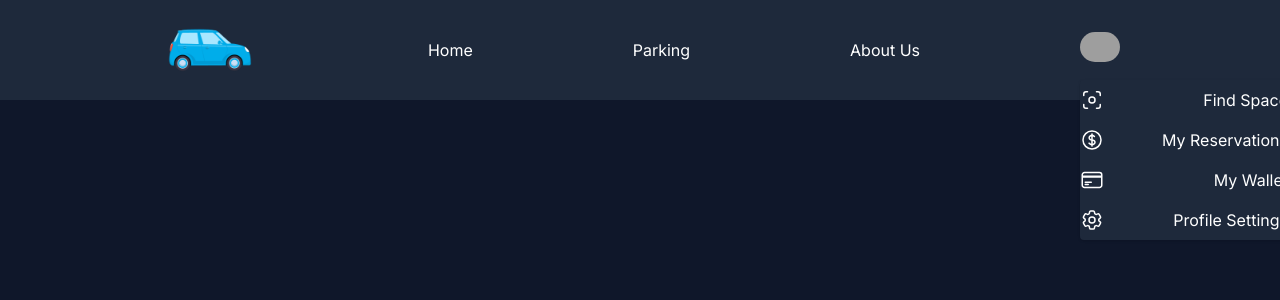
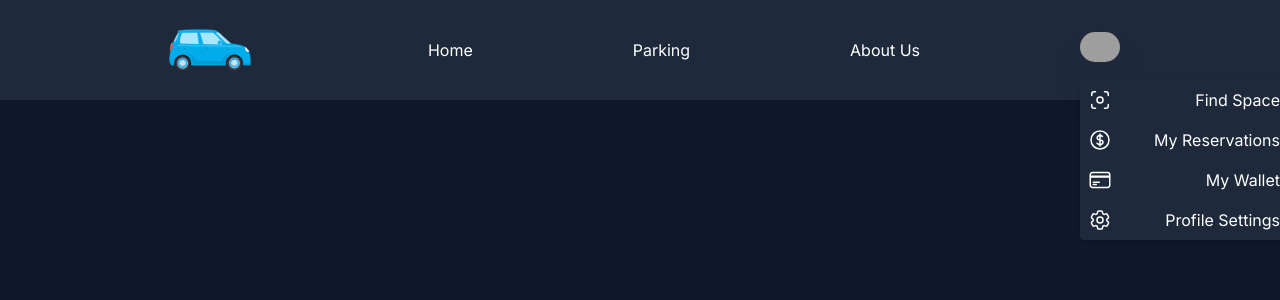
Before and after one commit to fhsu-swe-fall2023-team04/park-ez, a Next.js app: page / in a window 1280 px wide. Both pictures are taken after a click on the button 1099 px from the left and 47 px from the top of the page. Shown: the top 300 px of the page. Built offline with nearby package versions, Linux system fonts and the light colour scheme; grey boxes are pictures that could not be loaded.

Commit message:
menu items padding

```diff
--- a/_components/MenuButton.tsx
+++ b/_components/MenuButton.tsx
@@ -8,7 +8,7 @@ export default function MenuButton() {
 	const [openMenu, setOpenMenu] = useState(false)
 	return (
 		<div>
-			<div className='dropdown dropdown-end relative'>
+			<div className='dropdown dropdown-end relative shadow-2xl'>
 				<button onClick={() => setOpenMenu(!openMenu)}>
 					<Image
 						src='https://t3.ftcdn.net/jpg/03/46/83/96/360_F_346839683_6nAPzbhpSkIpb8pmAwufkC7c5eD7wYws.jpg'
@@ -26,7 +26,7 @@ export default function MenuButton() {
 				>
 					<Link href='/parking-space'>
 					<li
-						className=' py-2 flex justify-between items-center hover:bg-slate-400'
+						className=' p-2 flex justify-between items-center hover:bg-slate-400'
 						onClick={() => setOpenMenu(!openMenu)}
 					>
 						<svg
@@ -48,7 +48,7 @@ export default function MenuButton() {
 
 					<Link href='/user-menu/reservations'>
 					<li
-						className=' py-2 flex justify-between items-center hover:bg-slate-400'
+						className=' p-2 flex justify-between items-center hover:bg-slate-400'
 						onClick={() => setOpenMenu(!openMenu)}
 					>
 
@@ -72,7 +72,7 @@ export default function MenuButton() {
 
 					<Link href='/user-menu/wallet'>
 					<li
-						className=' py-2 flex justify-between items-center hover:bg-slate-400'
+						className=' p-2 flex justify-between items-center hover:bg-slate-400'
 						onClick={() => setOpenMenu(!openMenu)}
 					>
 
@@ -96,7 +96,7 @@ export default function MenuButton() {
 
 					<Link href='/user-menu/settings'>
 					<li
-						className=' py-2 flex justify-between items-center hover:bg-slate-400'
+						className=' p-2 flex justify-between items-center hover:bg-slate-400'
 						onClick={() => setOpenMenu(!openMenu)}
 					>
 
```
